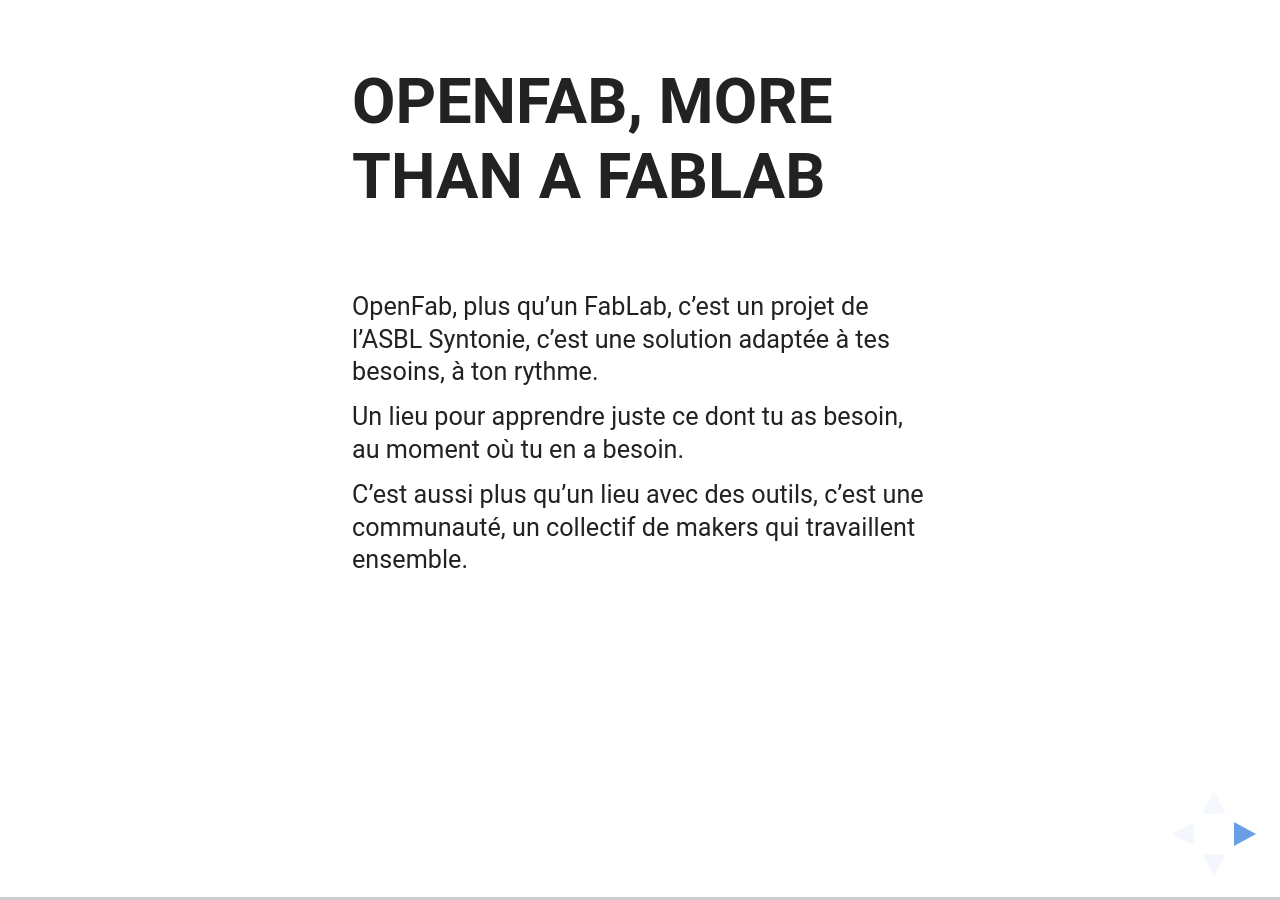
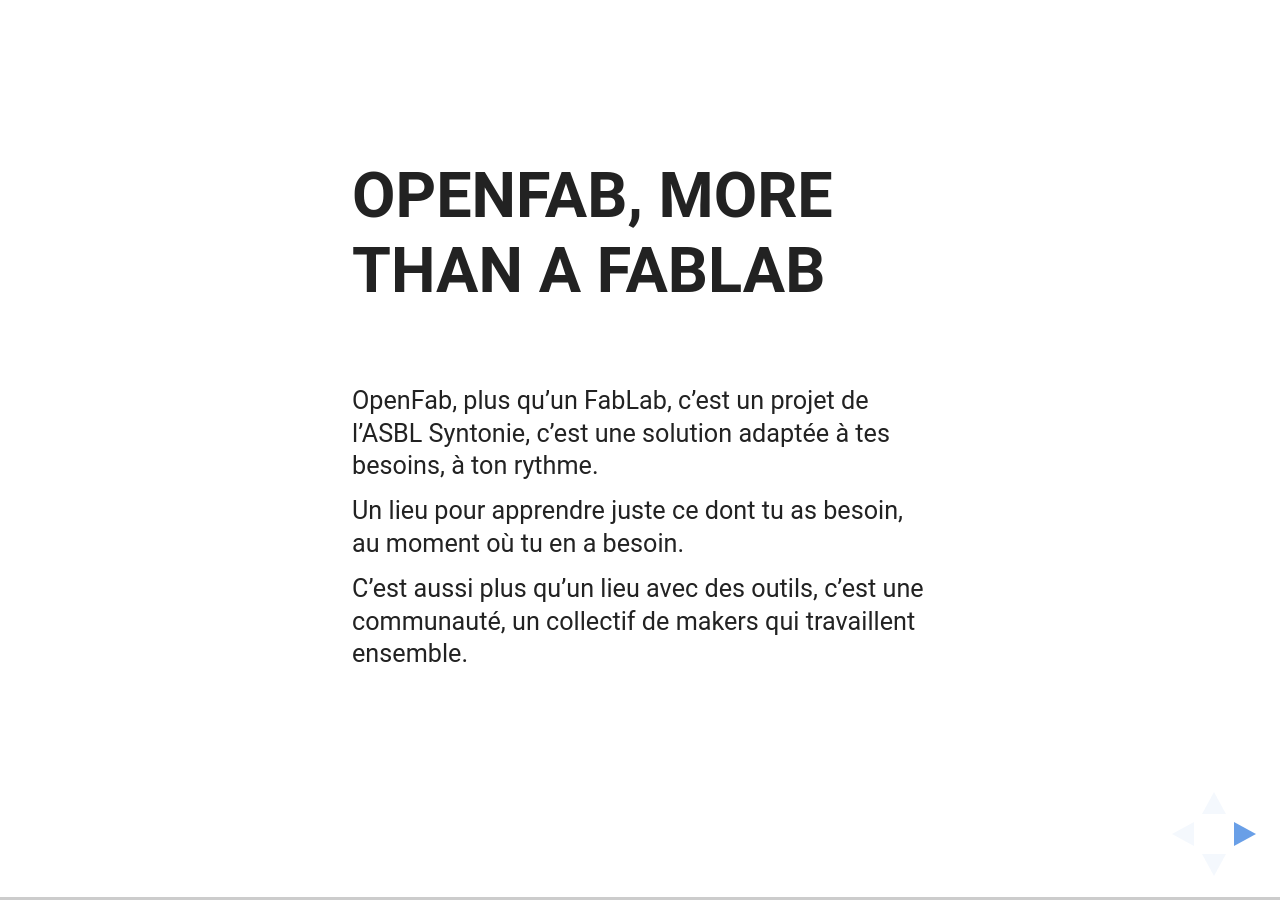
Before and after one commit to zuperninja/openfab-site2, a Jekyll site: the page built from index.html, in a window 1280 px wide. Built offline with Jekyll 4.4.1, drawn with Linux system fonts in a browser that asks for light colours; comment, search, counter and statistics services are not loaded.

Commit message:
less center

```diff
--- a/_sass/_base.scss
+++ b/_sass/_base.scss
@@ -13,7 +13,7 @@ body {
 	width: 100%;
 	height: 100%;
 	overflow: hidden;
-  margin: -10% auto;
+  margin: -5% auto;
 }
 h1 {
   padding-bottom: 1em;
--- a/_sass/_layout.scss
+++ b/_sass/_layout.scss
@@ -24,7 +24,7 @@ body {
 	width: 100%;
 	height: 100%;
 	overflow: hidden;
-  margin: -10% auto;
+  margin: -5% auto;
 }
 h1 {
   padding-bottom: 1em;
--- a/css/reveal.css
+++ b/css/reveal.css
@@ -41,7 +41,7 @@ body {
 	width: 100%;
 	height: 100%;
 	overflow: hidden;
-  margin: -10% auto;
+  margin: -5% auto;
 }
 body {
   position: relative;
--- a/css/reveal.scss
+++ b/css/reveal.scss
@@ -48,7 +48,7 @@ body {
 	width: 100%;
 	height: 100%;
 	overflow: hidden;
-  margin: -10% auto;
+  margin: -5% auto;
 }
 
 body {
```
